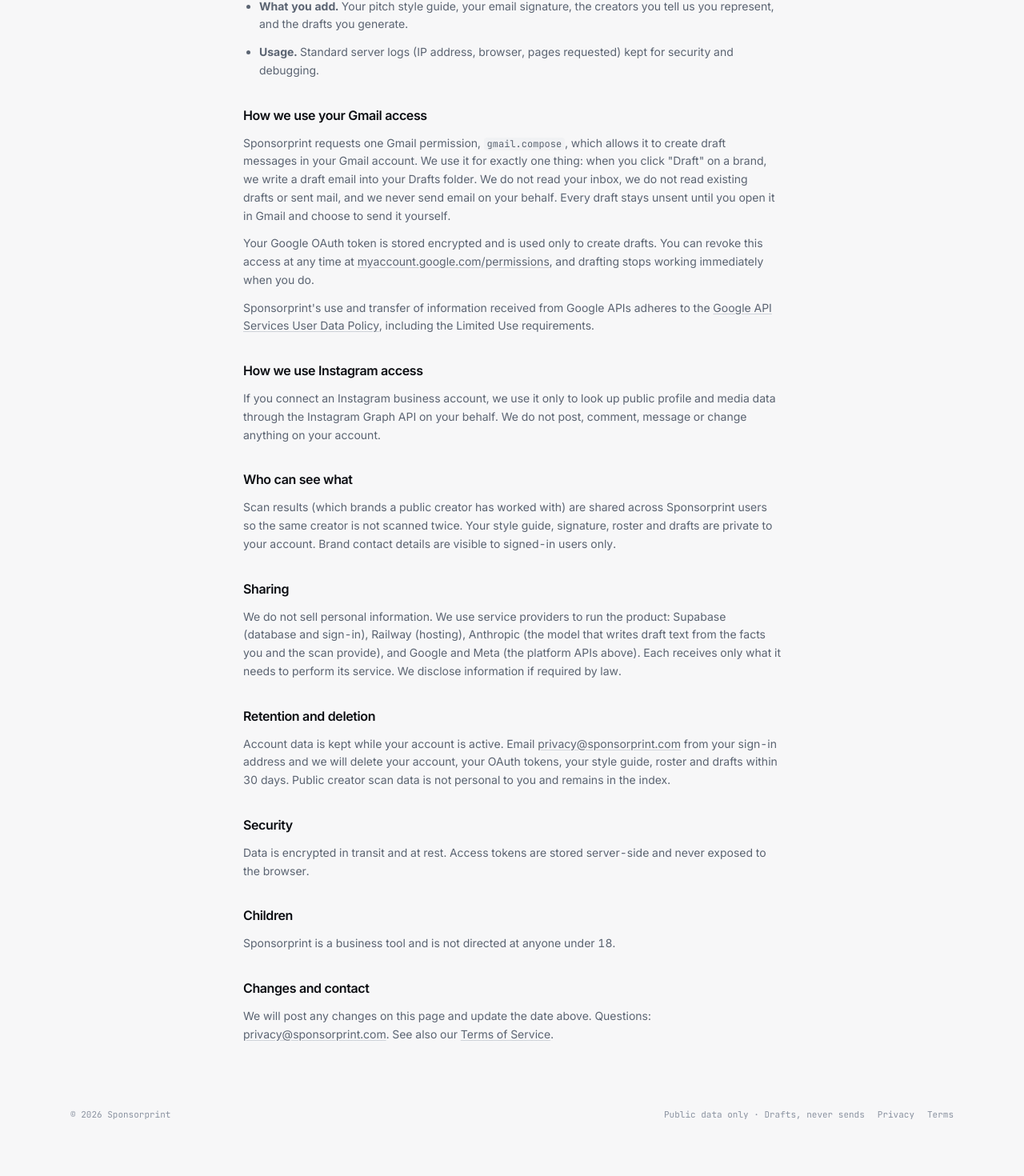
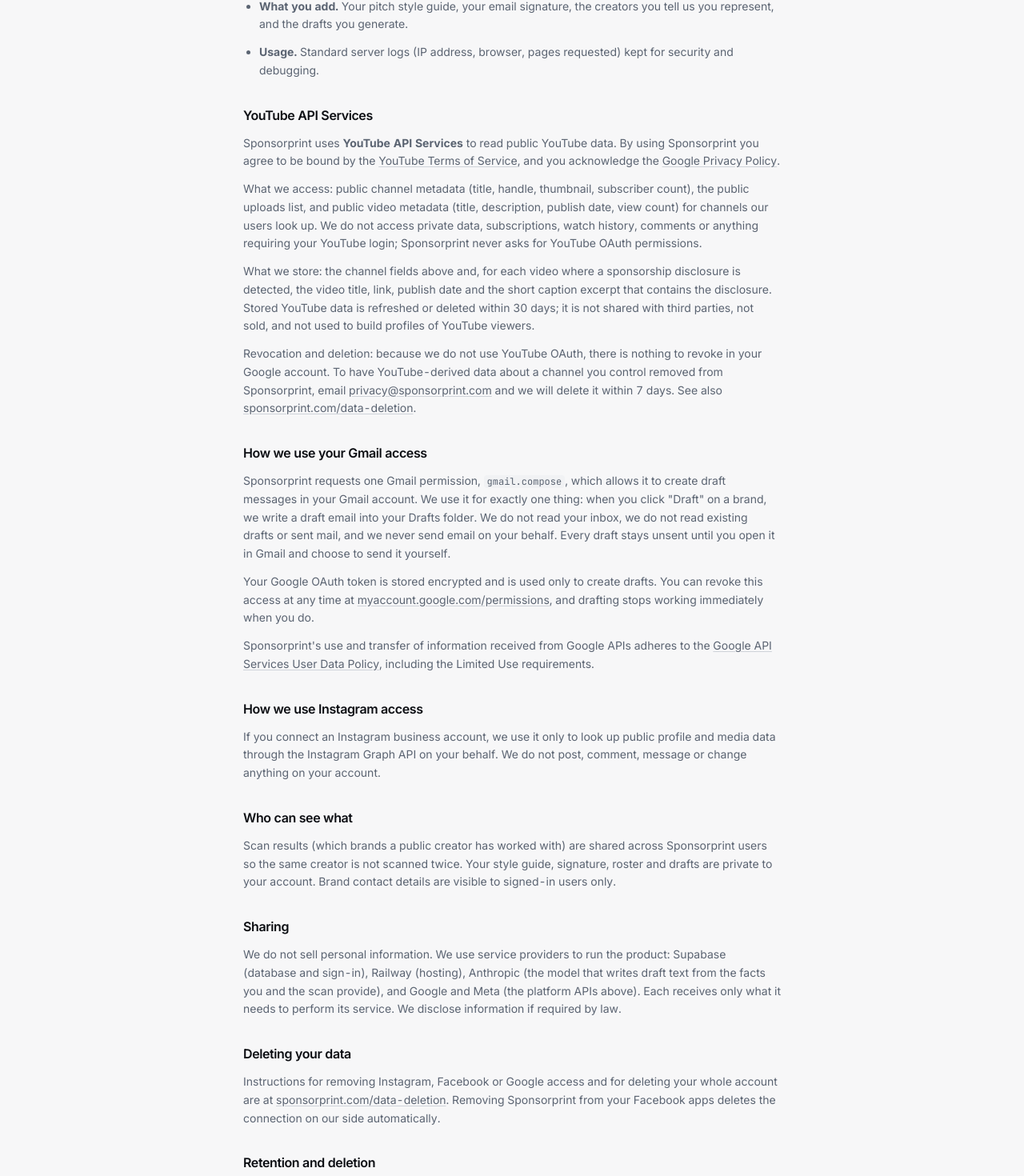
Before and after one commit to zachgiesbrecht5/creatorlens, a Next.js app in the folder apps/web/: page /privacy in a window 1280 px wide. Shown: the part 556-2026 px from the top of the page at 80% size. Before the commit the page ends 1997 px from the top, so only its background shows below. Built offline with nearby package versions, Linux system fonts and the light colour scheme; no server answers.

Commit message:
Better contacts, YouTube compliance

```diff
--- a/apps/web/src/app/layout.tsx
+++ b/apps/web/src/app/layout.tsx
@@ -48,7 +48,7 @@
         <main className="mx-auto max-w-6xl px-6 py-10">{children}</main>
         <footer className="mx-auto flex max-w-6xl items-center justify-between px-6 py-10 font-mono text-[11px] text-dim">
           <span>© {new Date().getFullYear()} Sponsorprint</span>
-          <span className="flex gap-4"><span>Public data only · Drafts, never sends</span><a href="/privacy" className="hover:text-fg">Privacy</a><a href="/terms" className="hover:text-fg">Terms</a></span>
+          <span className="flex flex-wrap items-center gap-4"><span>Public data only · Drafts, never sends</span><span className="inline-flex items-center gap-1.5" title="Sponsorprint uses YouTube API Services"><svg width="14" height="10" viewBox="0 0 28 20" aria-hidden><rect width="28" height="20" rx="5" fill="#c4302b" /><path d="M11 5.5v9l8-4.5z" fill="#fff" /></svg>Powered by YouTube API Services</span><a href="/privacy" className="hover:text-fg">Privacy</a><a href="/terms" className="hover:text-fg">Terms</a></span>
         </footer>
       </body>
     </html>
--- a/apps/web/src/app/privacy/page.tsx
+++ b/apps/web/src/app/privacy/page.tsx
@@ -22,6 +22,12 @@
         <li><strong>Usage.</strong> Standard server logs (IP address, browser, pages requested) kept for security and debugging.</li>
       </ul>
 
+      <h2 id="youtube">YouTube API Services</h2>
+      <p>Sponsorprint uses <strong>YouTube API Services</strong> to read public YouTube data. By using Sponsorprint you agree to be bound by the <a href="https://www.youtube.com/t/terms" target="_blank" rel="noreferrer">YouTube Terms of Service</a>, and you acknowledge the <a href="https://policies.google.com/privacy" target="_blank" rel="noreferrer">Google Privacy Policy</a>.</p>
+      <p>What we access: public channel metadata (title, handle, thumbnail, subscriber count), the public uploads list, and public video metadata (title, description, publish date, view count) for channels our users look up. We do not access private data, subscriptions, watch history, comments or anything requiring your YouTube login; Sponsorprint never asks for YouTube OAuth permissions.</p>
+      <p>What we store: the channel fields above and, for each video where a sponsorship disclosure is detected, the video title, link, publish date and the short caption excerpt that contains the disclosure. Stored YouTube data is refreshed or deleted within 30 days; it is not shared with third parties, not sold, and not used to build profiles of YouTube viewers.</p>
+      <p>Revocation and deletion: because we do not use YouTube OAuth, there is nothing to revoke in your Google account. To have YouTube-derived data about a channel you control removed from Sponsorprint, email <a href="mailto:privacy@sponsorprint.com">privacy@sponsorprint.com</a> and we will delete it within 7 days. See also <a href="/data-deletion">sponsorprint.com/data-deletion</a>.</p>
+
       <h2>How we use your Gmail access</h2>
       <p>Sponsorprint requests one Gmail permission, <code>gmail.compose</code>, which allows it to create draft messages in your Gmail account. We use it for exactly one thing: when you click "Draft" on a brand, we write a draft email into your Drafts folder. We do not read your inbox, we do not read existing drafts or sent mail, and we never send email on your behalf. Every draft stays unsent until you open it in Gmail and choose to send it yourself.</p>
       <p>Your Google OAuth token is stored encrypted and is used only to create drafts. You can revoke this access at any time at <a href="https://myaccount.google.com/permissions" target="_blank" rel="noreferrer">myaccount.google.com/permissions</a>, and drafting stops working immediately when you do.</p>
@@ -35,6 +41,9 @@
 
       <h2>Sharing</h2>
       <p>We do not sell personal information. We use service providers to run the product: Supabase (database and sign-in), Railway (hosting), Anthropic (the model that writes draft text from the facts you and the scan provide), and Google and Meta (the platform APIs above). Each receives only what it needs to perform its service. We disclose information if required by law.</p>
+
+      <h2>Deleting your data</h2>
+      <p>Instructions for removing Instagram, Facebook or Google access and for deleting your whole account are at <a href="/data-deletion">sponsorprint.com/data-deletion</a>. Removing Sponsorprint from your Facebook apps deletes the connection on our side automatically.</p>
 
       <h2>Retention and deletion</h2>
       <p>Account data is kept while your account is active. Email <a href="mailto:privacy@sponsorprint.com">privacy@sponsorprint.com</a> from your sign-in address and we will delete your account, your OAuth tokens, your style guide, roster and drafts within 30 days. Public creator scan data is not personal to you and remains in the index.</p>
--- a/apps/web/src/app/terms/page.tsx
+++ b/apps/web/src/app/terms/page.tsx
@@ -31,6 +31,9 @@
       <h2>Liability</h2>
       <p>The service is provided as is. To the extent permitted by law we are not liable for indirect or consequential damages arising from its use. Our total liability is limited to the amount you paid us in the prior 12 months, which during beta is zero.</p>
 
+      <h2>YouTube API Services</h2>
+      <p>Sponsorprint uses YouTube API Services to read public YouTube data. By using Sponsorprint you also agree to the <a href="https://www.youtube.com/t/terms" target="_blank" rel="noreferrer">YouTube Terms of Service</a>. YouTube data shown in Sponsorprint belongs to YouTube and the channel owners; you may not scrape, resell or redistribute it. Our handling of YouTube data is described in the <a href="/privacy#youtube">privacy policy</a>, which also links the Google Privacy Policy.</p>
+
       <h2>Privacy</h2>
       <p>Our <Link href="/privacy">Privacy Policy</Link> explains what we collect and how Gmail and Instagram access are used.</p>
 
--- a/apps/web/src/components/ContactCard.tsx
+++ b/apps/web/src/components/ContactCard.tsx
@@ -70,6 +70,7 @@
             <span className="num text-[12px] text-dim">no verified email; reach them via the source</span>
           )}
           {contact.verified && <span className="font-mono text-[10px] text-ok" title="Verified deliverable">✓</span>}
+          {contact.source === "apollo" && contact.source_url && <a href={contact.source_url} target="_blank" rel="noreferrer" className="font-mono text-[10px] text-dim hover:text-accent">linkedin ↗</a>}
           {contact.source === "agent" && (
             <span className="font-mono text-[10px] text-dim" title={`Found by research${contact.confidence != null ? `, confidence ${Math.round(contact.confidence * 100)}%` : ""}`}>
               {contact.verified ? "researched" : "suggested, unverified"}{contact.source_url && <> · <a href={contact.source_url} target="_blank" rel="noreferrer" className="hover:text-accent">source ↗</a></>}
```
Also changed, not shown: apps/web/src/app/api/contacts/[brandId]/route.ts (+12 -6 lines).
